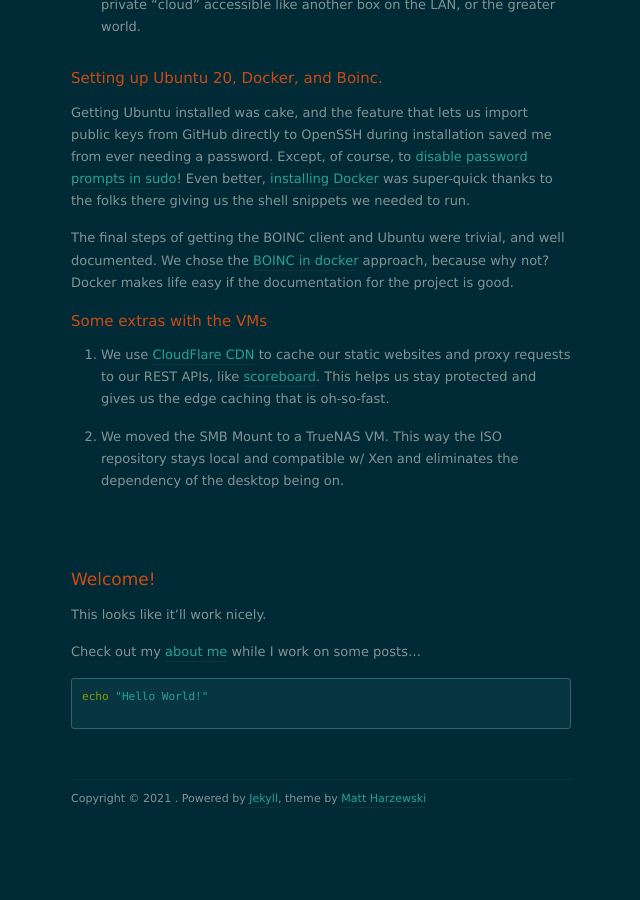
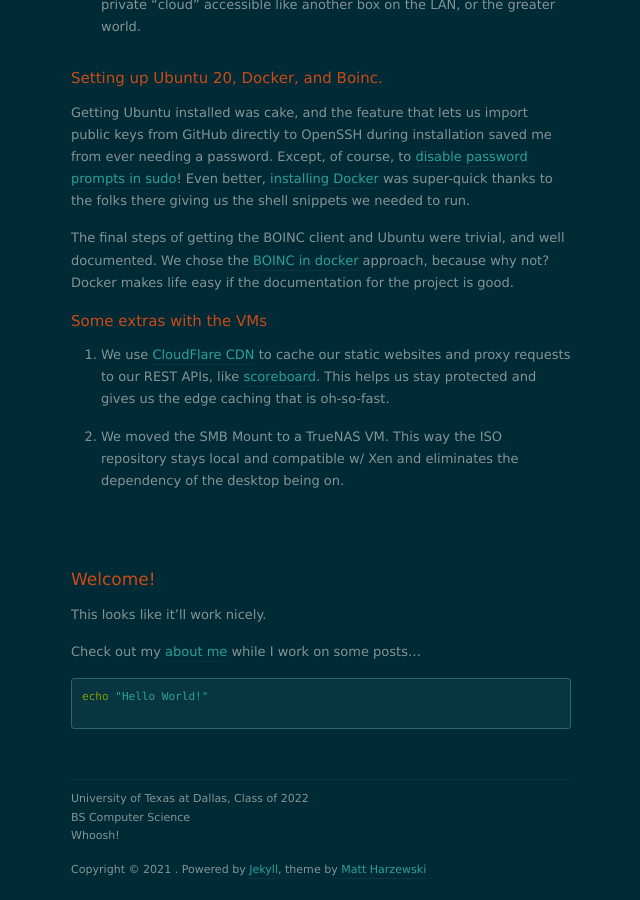
Before and after one commit to alex4108/alex4108.github.io, a Jekyll site: the page built from index.html, in a window 1280 px wide and 900 px high, scrolled down 7512 px. Shown: the whole window, without its empty margins (319-959 px from the left). Built offline with Jekyll 4.4.1, drawn with Linux system fonts in a browser that asks for light colours; nearby versions of some CDN libraries; the list of posts is cut into pages by our own code; before the commit the page ends 8341 px from its top, so only the background shows below that.

Commit message:
Custom footer

```diff
--- a/_layouts/default.html
+++ b/_layouts/default.html
@@ -55,6 +55,9 @@
 
 
   <footer id="footer">
+    <p class="copyright">University of Texas at Dallas, Class of 2022<br />
+      BS Computer Science<br />
+      Whoosh!<br /></p>
     <p class="copyright">Copyright &copy; {{ site.time | date: '%Y' }} {{ site.name }}. Powered by <a href="http://jekyllrb.com">Jekyll</a>, theme by <a href="http://www.webmaster-source.com">Matt Harzewski</a></p>
   </footer>
 
```
